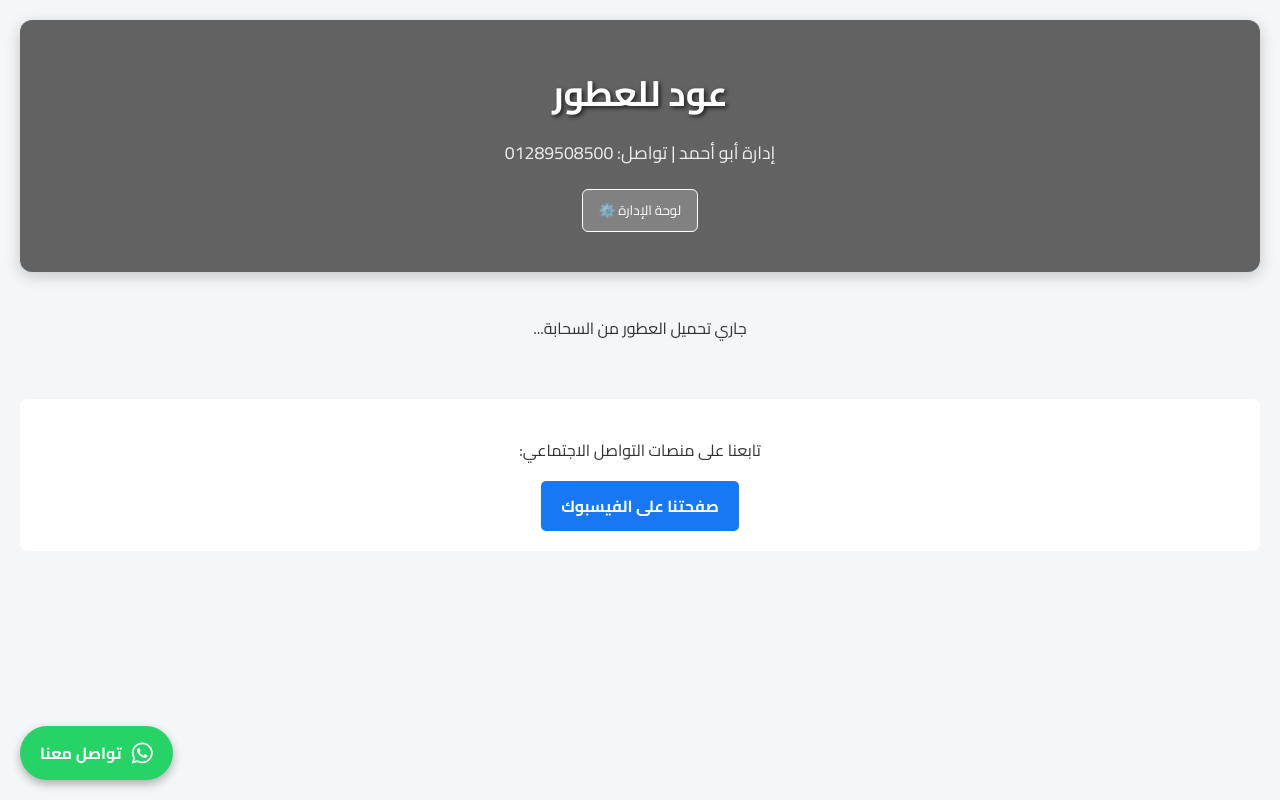
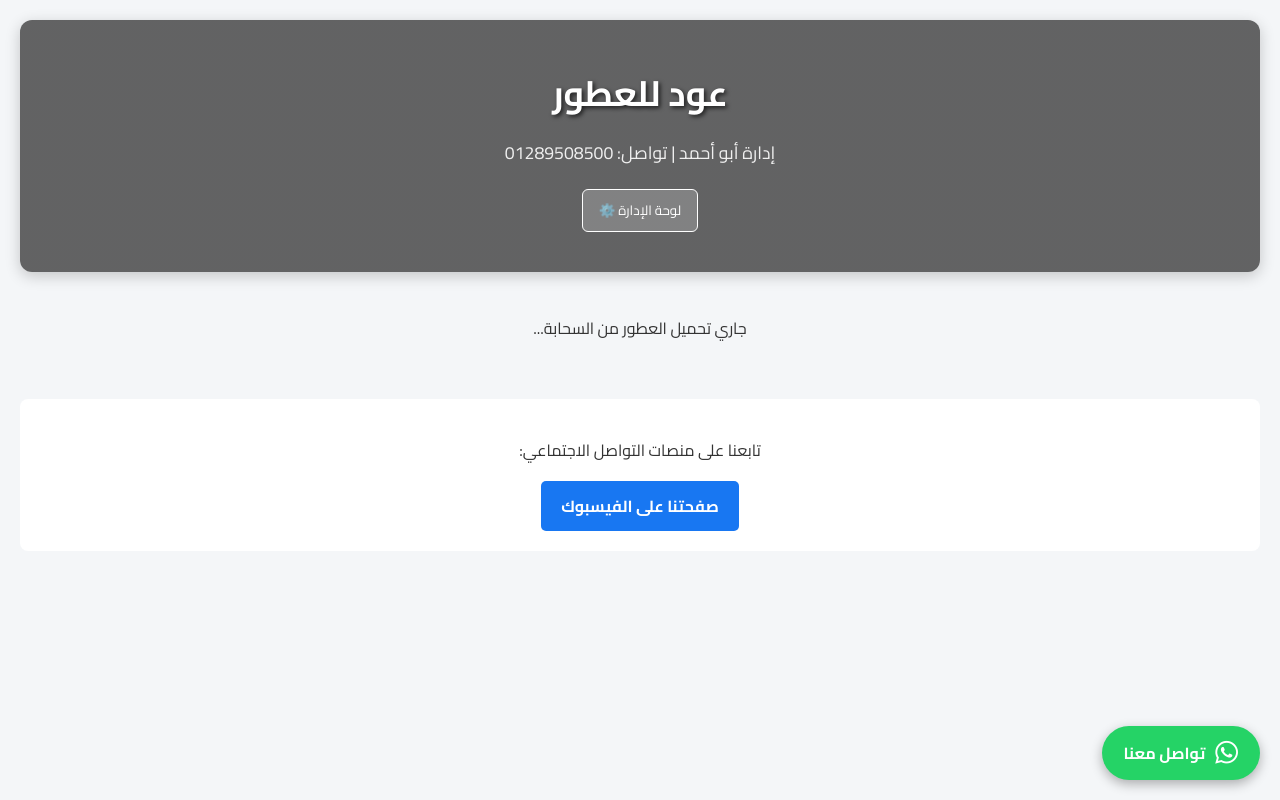
Before and after one commit to s36811512-lgtm/Oud-Perfumes-, a plain HTML site: page index.html in a window 1280 px wide. Drawn offline with Linux system fonts and the light colour scheme; no server answers.

Commit message:
Update index.html

```diff
--- a/index.html
+++ b/index.html
@@ -5,7 +5,8 @@
     <meta name="viewport" content="width=device-width, initial-scale=1.0">
     <title>عود للعطور - إدارة أبو أحمد</title>
     <link href="https://fonts.googleapis.com/css2?family=Cairo:wght@400;600;700&display=swap" rel="stylesheet">
-    <link rel="stylesheet" href="https://cdnjs.cloudflare.com/ajax/libs/font-awesome/6.4.0/css/all.min.css">
+    <!-- مكتبة الأيقونات Font Awesome -->
+    <link rel="stylesheet" href="https://cdnjs.cloudflare.com/ajax/libs/font-awesome/6.5.1/css/all.min.css">
     <style>
         :root {
             --primary-color: #25D366;
@@ -20,6 +21,7 @@
             color: var(--text-color);
             margin: 0;
             padding: 20px;
+            padding-bottom: 80px; /* مساحة لزر الواتساب العائم */
         }
         header {
             background: linear-gradient(rgba(0,0,0,0.6), rgba(0,0,0,0.6)), url('shop.jpg') center/cover no-repeat;
@@ -73,23 +75,28 @@
         .product-price { font-size: 1.1rem; color: #d9534f; font-weight: bold; margin-bottom: 15px; }
         .whatsapp-btn { background-color: var(--primary-color); color: white; text-decoration: none; padding: 10px; border-radius: 5px; font-weight: bold; display: inline-block; }
 
+        /* أيقونة الواتساب العائمة الاحترافية */
         .floating-wa {
             position: fixed;
             bottom: 20px;
-            left: 20px;
+            right: 20px; /* تم نقلها لليمين لسهولة الضغط باليد */
             background-color: var(--primary-color);
-            color: white;
+            color: white !important;
             border-radius: 50px;
-            padding: 12px 20px;
-            box-shadow: 0 4px 10px rgba(0,0,0,0.3);
+            padding: 12px 22px;
+            box-shadow: 0 4px 12px rgba(0,0,0,0.3);
             text-decoration: none;
             font-weight: bold;
             display: flex;
             align-items: center;
             gap: 10px;
-            z-index: 1000;
+            z-index: 9999;
+            transition: transform 0.2s;
         }
-        .floating-wa i { font-size: 24px; }
+        .floating-wa:active {
+            transform: scale(0.95);
+        }
+        .floating-wa i { font-size: 26px; }
 
         footer { margin-top: 40px; text-align: center; padding: 20px; background: #fff; border-radius: 8px; }
         .facebook-btn { background-color: var(--fb-color); color: white; text-decoration: none; padding: 10px 20px; border-radius: 5px; font-weight: bold; display: inline-block; }
@@ -125,14 +132,16 @@
         <p style="text-align: center; grid-column: 1/-1;">جاري تحميل العطور من السحابة...</p>
     </main>
 
-    <a href="#" id="floatingWaBtn" target="_blank" class="floating-wa">
+    <!-- زر الواتساب العائم المباشر -->
+    <a href="https://wa.me/201289508500?text=%D9%85%D8%B1%D8%AD%D8%A8%D8%A7%D9%8B%20%D8%A3%D8%A8%D9%88%20%D8%A3%D8%AD%D9%85%D8%AF%D8%8C%20%D8%A3%D9%88%D8%AF%20%D8%A7%D9%84%D8%A7%D8%B3%D8%AA%D9%81%D8%B3%D8%A7%D8%B1%20%D8%B9%D9%86%20%D8%A7%D9%84%D8%B9%D8%B7%D9%88%D8%B1%20%D8%A7%D9%84%D9%85%D8%AA%D9%88%D9%81%D8%B1%D8%A9" target="_blank" class="floating-wa">
         <i class="fab fa-whatsapp"></i>
         <span>تواصل معنا</span>
     </a>
 
     <footer>
         <p>تابعنا على منصات التواصل الاجتماعي:</p>
-        <a href="https://facebook.com" target="_blank" class="facebook-btn">صفحتنا على الفيسبوك</a>
+        <!-- ضع رابط صفحتك على الفيسبوك مكان الرابط بالأسفل -->
+        <a href="https://facebook.com/YOUR_FACEBOOK_PAGE" target="_blank" class="facebook-btn">صفحتنا على الفيسبوك</a>
     </footer>
 
     <script type="module">
@@ -154,8 +163,6 @@
         const db = getFirestore(app);
 
         const whatsappNumber = "201289508500";
-        document.getElementById('floatingWaBtn').href = `https://wa.me/${whatsappNumber}?text=${encodeURIComponent("مرحباً أبو أحمد، أود الاستفسار عن العطور المتوفرة لديكم.")}`;
-
         let isAdminLoggedIn = false;
 
         async function fetchProducts() {
@@ -215,7 +222,6 @@
             if (fileInput.files.length === 0) return;
             const file = fileInput.files[0];
 
-            com/
             const reader = new FileReader();
             reader.onload = async function(e) {
                 const base64Image = e.target.result;
@@ -240,4 +246,4 @@
         fetchProducts();
     </script>
 </body>
-</html>
+    </html>
```
